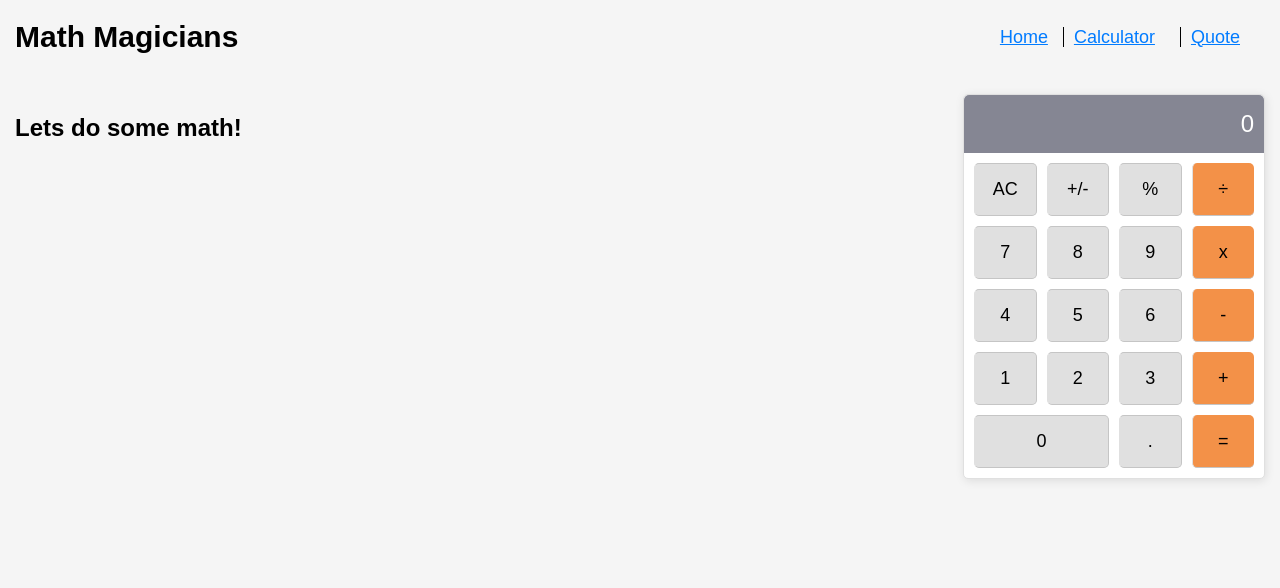
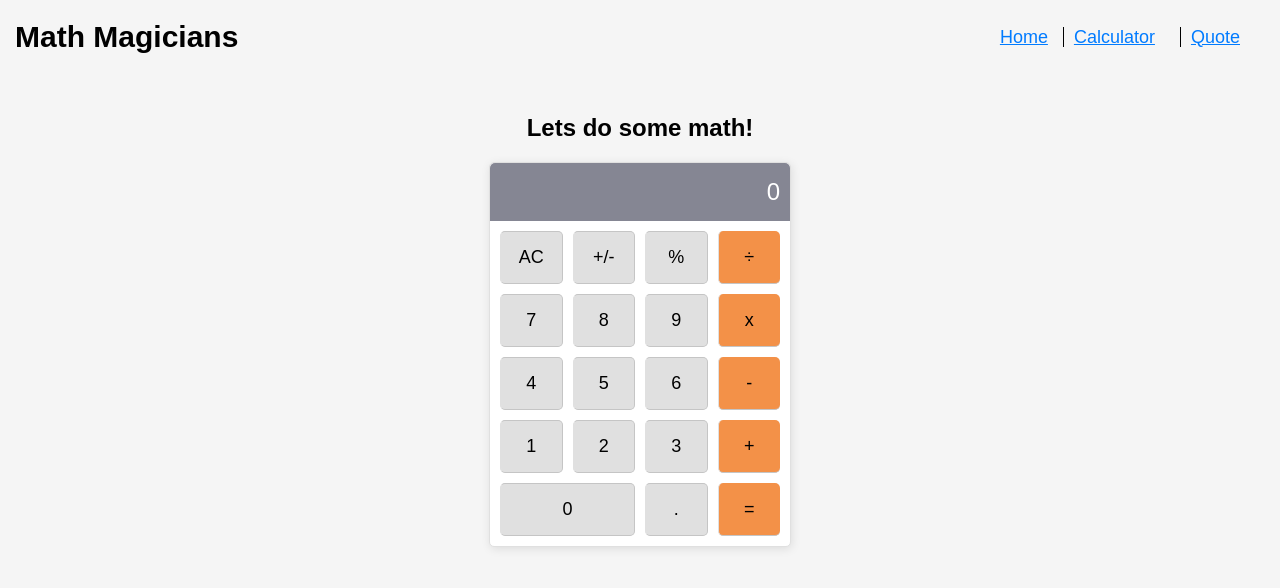
Before and after one commit to mershark/math-magician, a React (Create React App) app: page /calculator in a window 1280 px wide. Shown: the top 588 px of the page. Built offline with nearby package versions, Linux system fonts and the light colour scheme.

Commit message:
Update calculator.css

```diff
--- a/src/styles/calculator.css
+++ b/src/styles/calculator.css
@@ -1,7 +1,9 @@
 .calculator-div {
   display: flex;
+  justify-content: space-around;
   margin-top: 20px;
-  justify-content: space-between;
+  flex-direction: column;
+  align-items: center;
 }
 
 .calculator-h2 {
```
